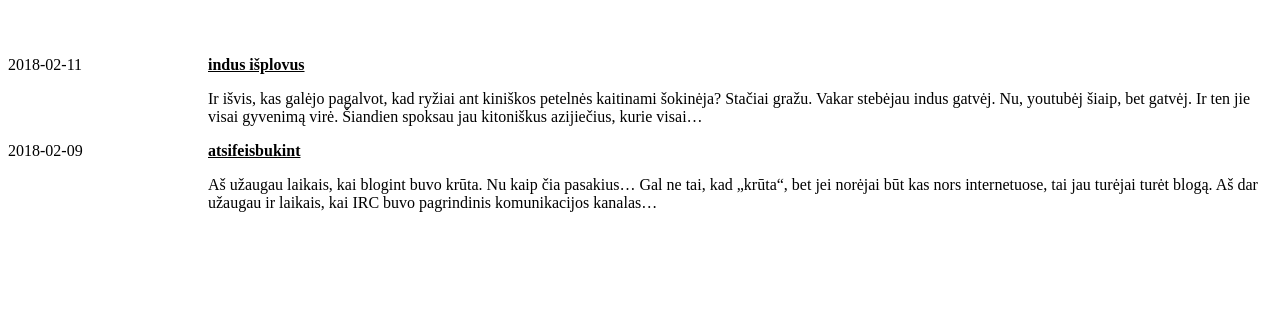
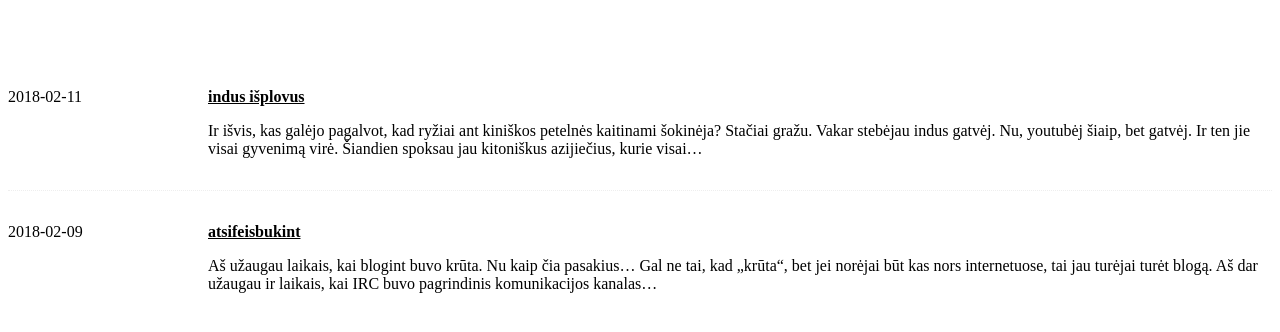
Before and after one commit to grinkus/kartais.lt, a Gatsby site: page / in a window 1280 px wide. Built offline with nearby package versions, Linux system fonts and the light colour scheme; Gatsby itself is replaced by a stand-in of ours.

Commit message:
Tweak blog posts list styles

```diff
--- a/src/pages/blog-post-preview.css
+++ b/src/pages/blog-post-preview.css
@@ -3,7 +3,13 @@
 }
 
 .blog-post-preview {
+  padding-bottom: 1em;
+  padding-top: 2em;
   position: relative;
+}
+
+.blog-post-preview + .blog-post-preview {
+  border-top: 1px dotted #EEE;
 }
 
 .blog-post-preview__link {
@@ -29,7 +35,7 @@
   .blog-post-preview__date {
     left: 0;
     position: absolute;
-    top: 0;
+    top: 2em;
   }
 
   .blog-post-preview__excerpt,
```
